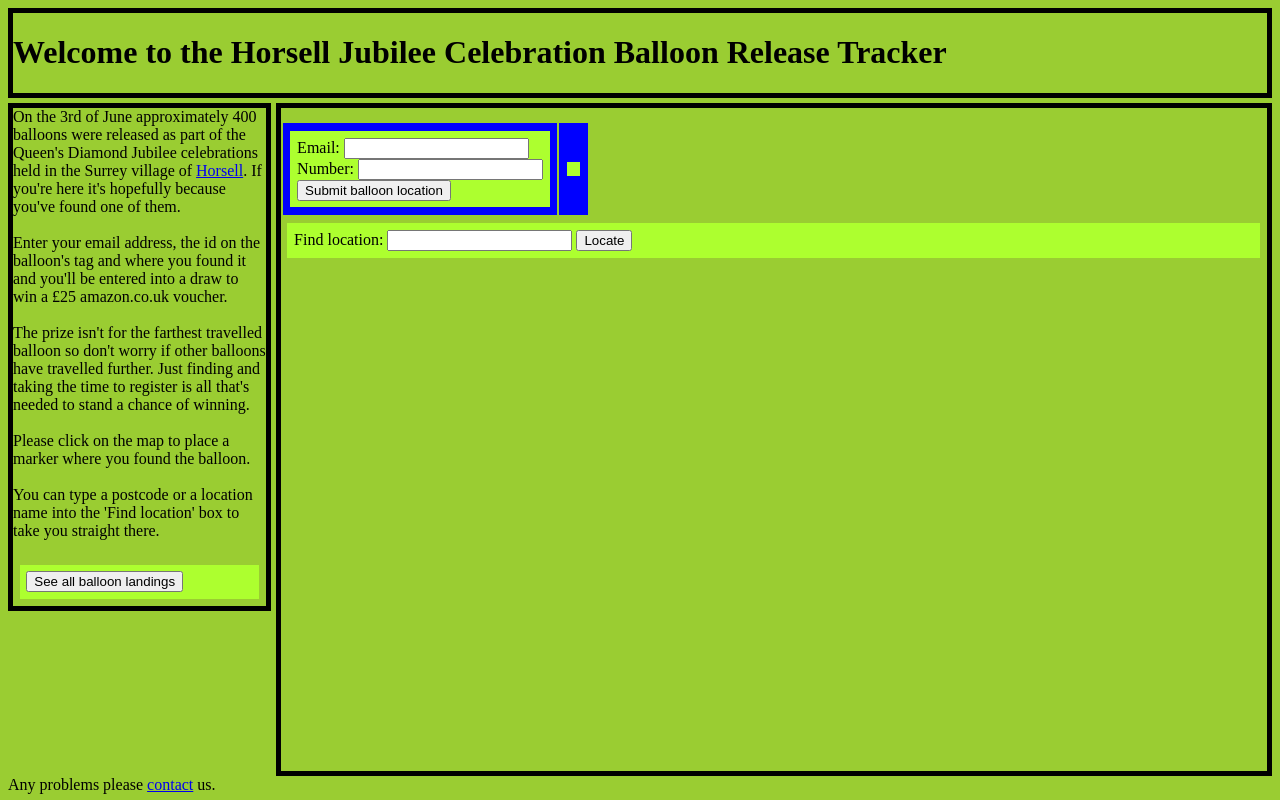
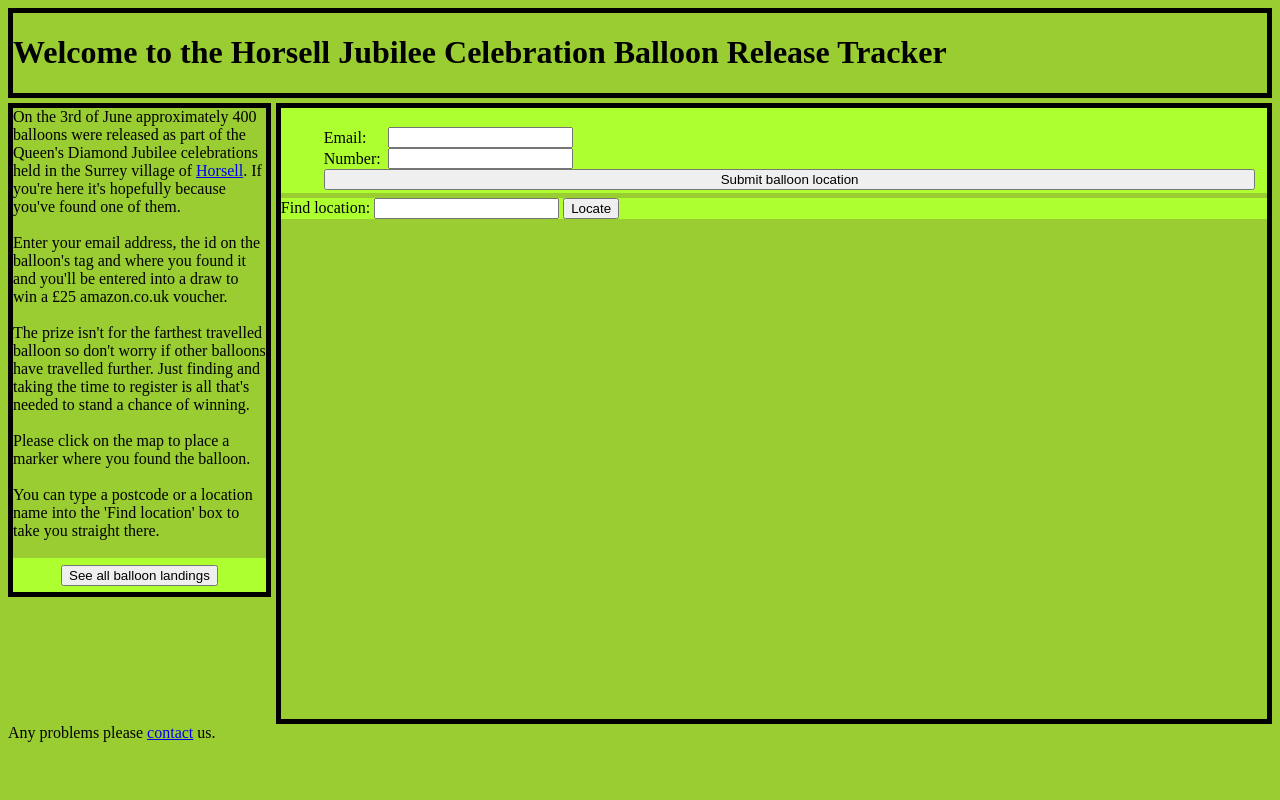
Before and after one commit to petebarber/Balloon, a website: page App/Client/balloon.html in a window 1280 px wide. Drawn offline with nearby package versions, Linux system fonts and the light colour scheme; some packages are replaced by stand-ins of ours; files whose address does not match are found by name.

Commit message:
Make page look a lot prettier.

```diff
--- a/App/Client/balloon.css
+++ b/App/Client/balloon.css
@@ -35,21 +35,20 @@ body
 {
 	border-style: solid;
 	border-width: 5px;
-	overflow: hidden;
+	overflow: auto;
+	display: block;
 }
 
 #mapHeader
 {
-    margin-top: 10pt;
-    margin-bottom: 10pt;
+	padding-bottom: 5px;
 }
 
 .bannerElement
 {
     padding: 5pt;
-    margin: 5pt;
     background-color: #adff2f;
-	display: block;
+	text-align: center;
 }
 
 #findLocationForm
@@ -61,3 +60,23 @@ body
 	width: 100%;
     height: 500px;
 }
+
+#submitLocationForm ol
+{
+	list-style: none;
+}
+
+#submitLocationForm li
+{
+	float: left;
+	clear: left;
+	width: 100%;
+	padding: 0em;
+}
+
+#submitLocationForm label
+{
+	display: inline-block;
+	vertical-align: middle;
+	width: 4em;
+}
--- a/App/Client/balloon.html
+++ b/App/Client/balloon.html
@@ -35,19 +35,25 @@
 		</div>
 		<div id="mapAll">
 			<div id="mapHeader">
-				<table>
+				<table style="background-color: #adff2f; width:100%">
 					<tr>
-						<td style="background-color: blue">
-							<form id="submitLocationForm" class="bannerElement">
-								<div>
-									<span style="display:block">Email: <input type="text" id="finderEmail"/></span>
-									<span style="display:block">Number: <input type="text" id="balloonId"/></span>
-									<span style="display:block"><input type="submit" value="Submit balloon location" id="submitLocationButton"/></span>
-								</div>
+						<td>
+							<form id="submitLocationForm">
+								<ol>
+									<li>
+										<label for="finderEmail">Email:</label><input id="finderEmail" type="text"/>
+									</li>
+									<li>
+										<label for="balloonId">Number:</label><input id="balloonId" type="text"/>
+									</li>
+									<li>
+										<input type="submit" value="Submit balloon location" id="submitLocationButton" style="width:100%"/>
+									</li>
+								</ol>
 							</form>
 						</td>
-						<td style="background-color: blue">
-							<div id="captchaDiv" class="bannerElement">
+						<td>
+							<div id="captchaDiv">
 								<script type="text/javascript">
 									Recaptcha.create("6LfGudESAAAAAIfjN7qbzd8dF6z8OsuHJxF6SRzA", 'captchaDiv', {
 										theme: "red",
@@ -57,11 +63,11 @@
 						</td>
 					</tr>
 				</table>
-				<form id="findLocationForm" class="bannerElement">
-					Find location: <input type="text" id="findLocation"/>
-					<input type="submit" value="Locate"/>
-				</form>
 			</div>
+			<form id="findLocationForm" style="background-color: #adff2f">
+				Find location: <input type="text" id="findLocation"/>
+				<input type="submit" value="Locate"/>
+			</form>
 			<div id="map_canvas"></div>
 		</div>
 	</div>
```
